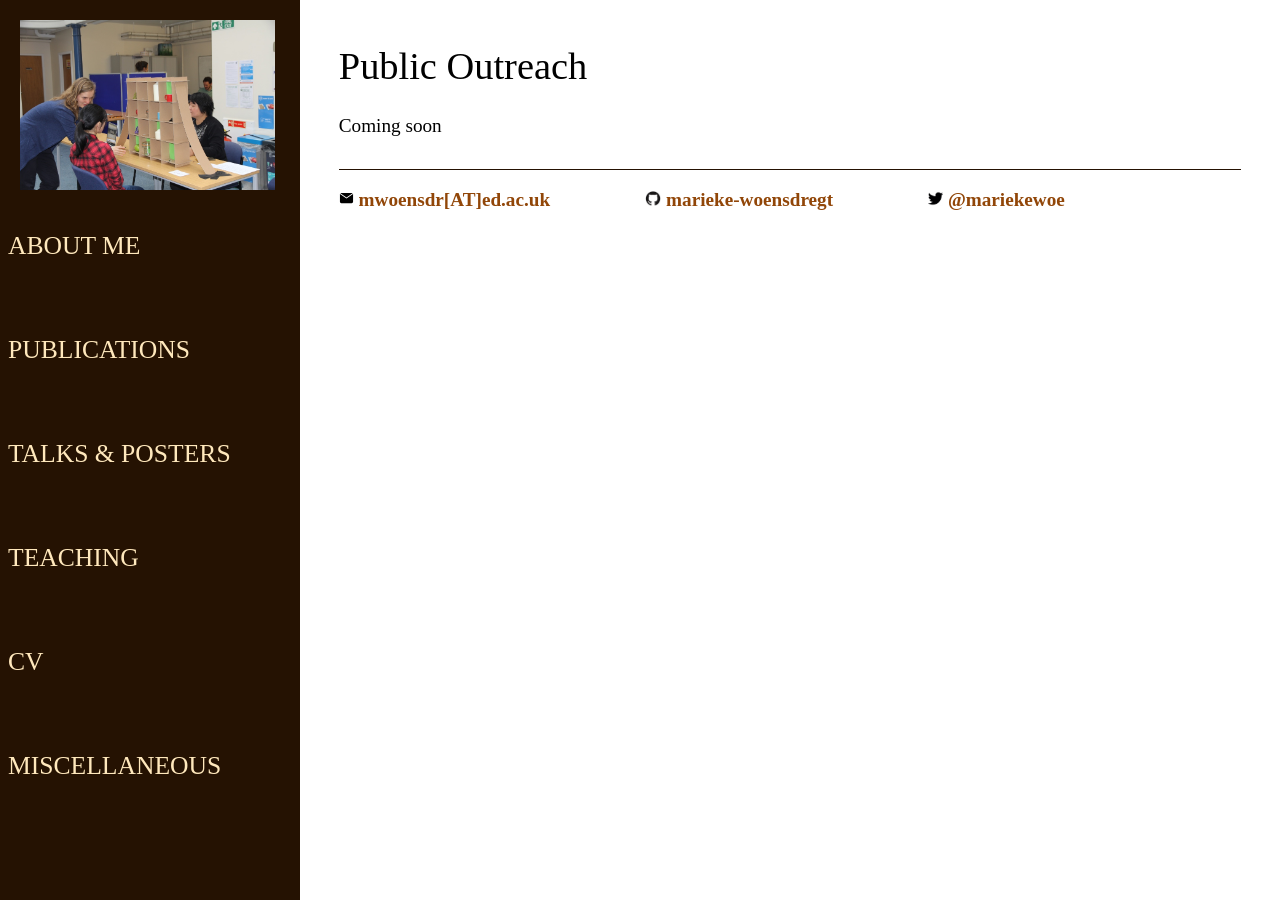
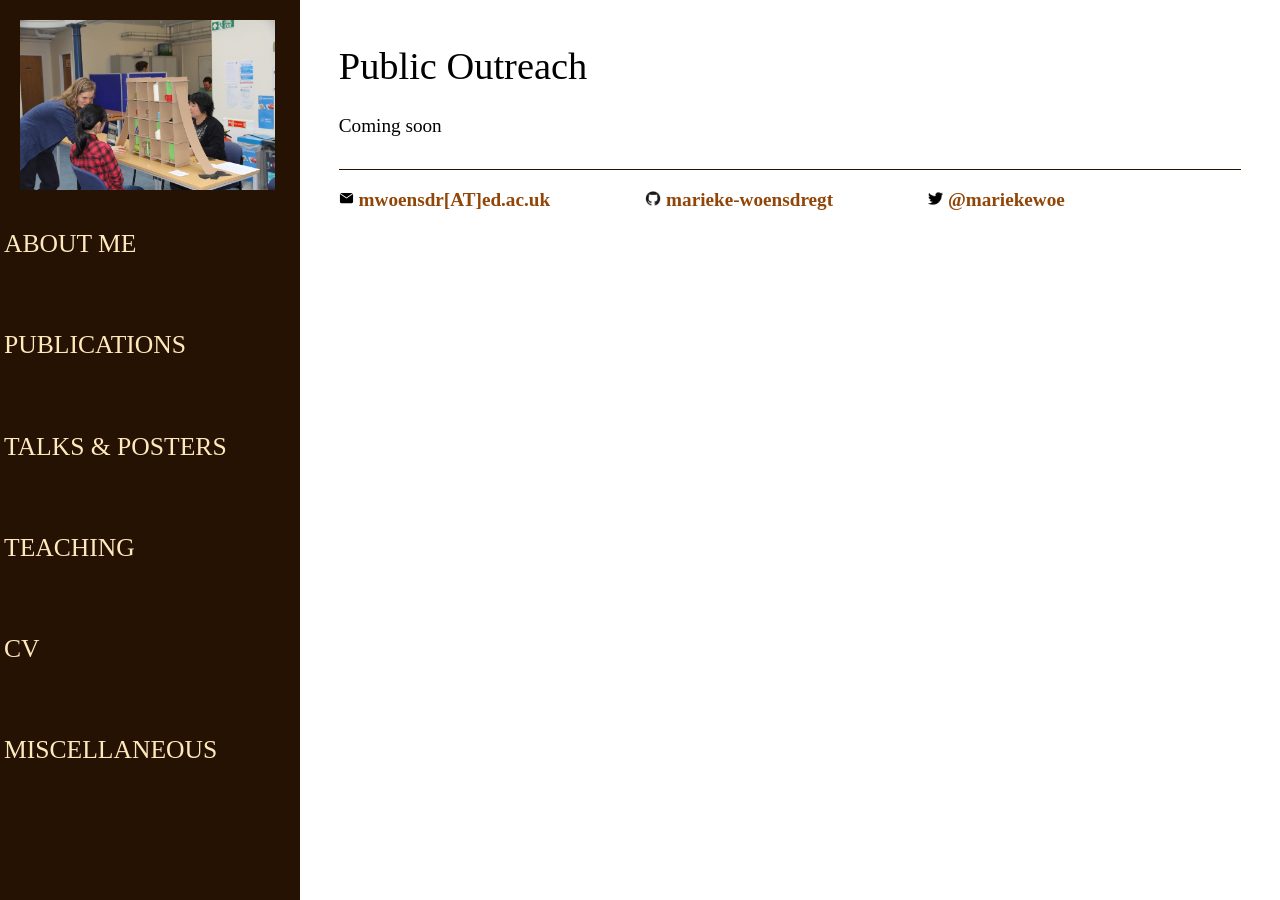
Before and after one commit to marieke-woensdregt/marieke-woensdregt.github.io, a Jekyll site: the page built from public_outreach/index.html, in a window 1280 px wide. Built offline with Jekyll 4.4.1, drawn with Linux system fonts in a browser that asks for light colours.

Commit message:
Update main.css

```diff
--- a/css/main.css
+++ b/css/main.css
@@ -98,7 +98,7 @@ ul.posts li {
 
 /* The navigation menu links */
 .sidenav a {
-  padding: 3px 4px 3px 8px; /* padding order: top, right, bottom, left */
+  padding: 1.5px 2px 1.5px 4px; /* padding order: top, right, bottom, left */
   text-decoration: none;
   /* font-size: 25px; */
   color: #FFE8BC;
```
